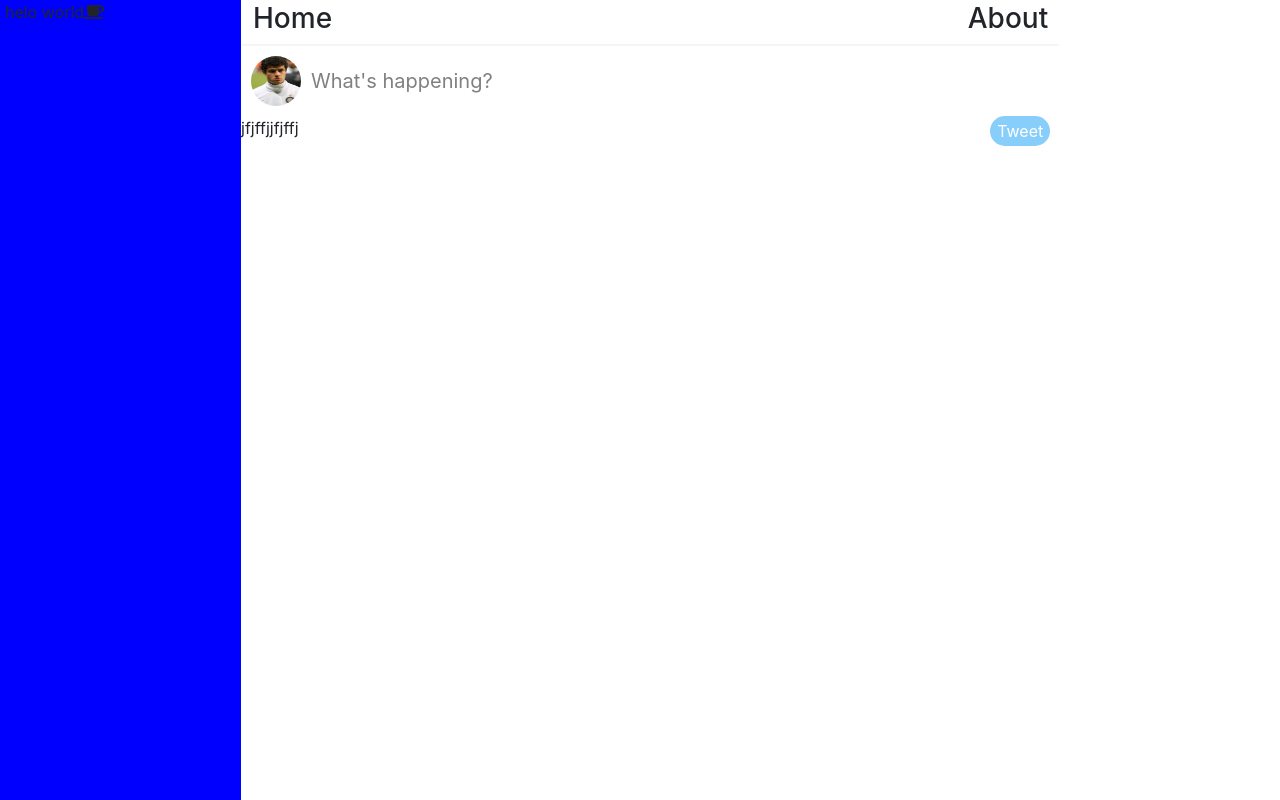
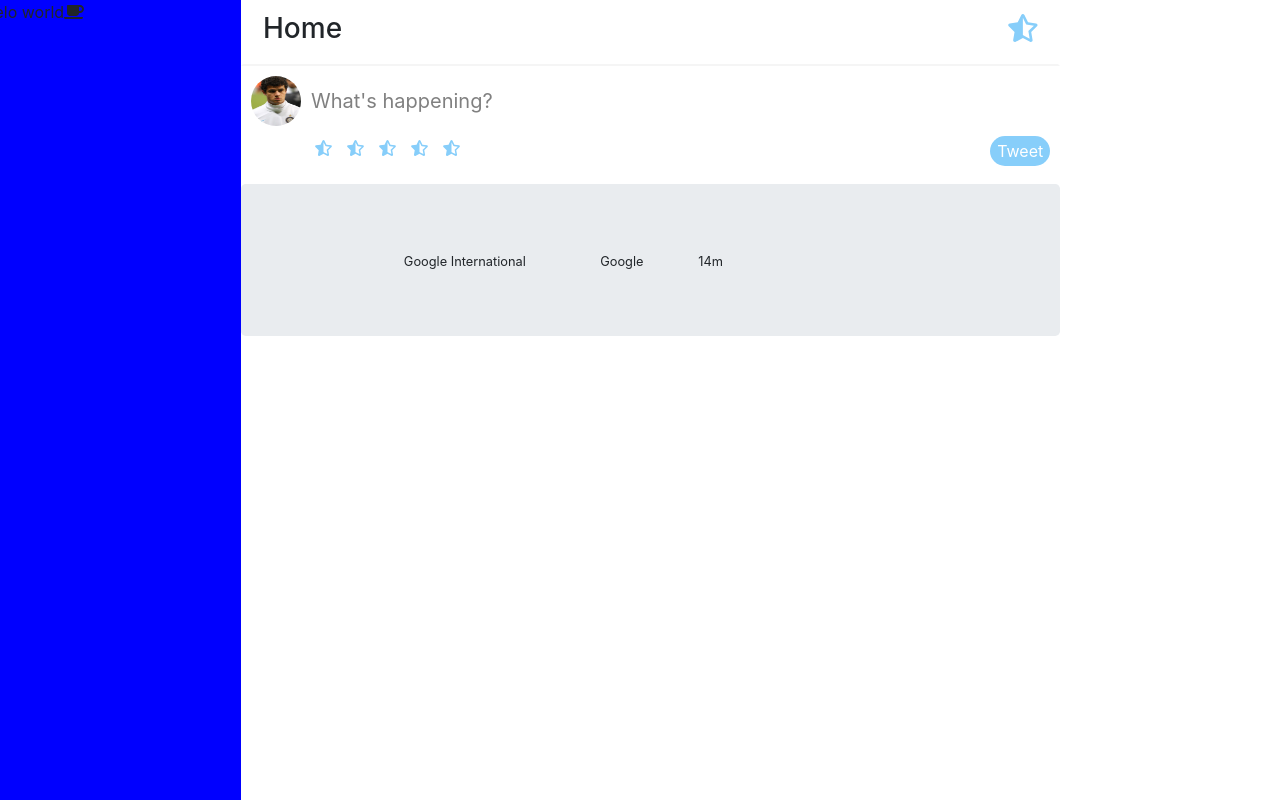
Before and after one commit to kingsoo123/twitter-clone, a React (Create React App) app: page / in a window 1280 px wide. Built offline with nearby package versions, Linux system fonts and the light colour scheme.

Commit message:
center component created

```diff
--- a/src/component/CenterPage.jsx
+++ /dev/null
@@ -1,39 +0,0 @@
-import React from 'react';
-import './style.css';
-import coutinho from '../images/coutinho.jpg'
-
-
-const CenterComponent = () => {
-    return(
-        <>
-        <div className="centerComponent">
-            <div className="content-head">
-            <h3 style={{textAlign: 'start', width: '50%', marginLeft: '10px'}}>Home</h3>
-            <h3 style={{textAlign: 'end', width: '50%', marginRight: '10px'}}> About</h3>
-            </div>
-
-            <div>
-                <div style={{display: 'flex', margin: '10px'}}>
-                    <img style={{borderRadius: '50%'}} alt='' src={coutinho} width='50px' height='50px' />
-                    <p style={{textAlign: 'center', fontSize: '20px', whiteSpace: 'pre-wrap', margin: '10px 10px 10px 10px', color: 'grey'}}>What's happening?</p>
-                </div>
-
-                <div>
-                    <div style={{float: 'left', display: 'flex', justifyContent: 'space-around'}}>
-                        <span><p>jfjffj</p></span>
-                         <span><p>jfjffj</p></span>
-
-                    </div>
-                    <button
-                    style={{borderRadius: '15px', backgroundColor: 'lightskyblue', float: 'right', margin: '0px 10px 0px 0px',
-                    color: 'white', border: 'white', width:'60px', height: '30px'}}>Tweet</button>
-                </div>
-
-            </div>
-        </div>
-        </>
-    )
-}
-
-
-export default CenterComponent;
--- a/src/component/LandingPage.jsx
+++ b/src/component/LandingPage.jsx
@@ -1,7 +1,7 @@
 import React from 'react';
 import './style.css'
 import LeftComponent from './LeftComponent'
-import CenterComponent from './CenterPage';
+import CenterComponent from './centerComponent/CenterPage';
 
 
 const LadingPage = ()=>{
--- /dev/null
+++ b/src/component/centerComponent/CenterPage.jsx
@@ -0,0 +1,23 @@
+import React from 'react';
+import '../style.css';
+import Head from './Head';
+import Tweet from './Tweet';
+
+
+const CenterComponent = () => {
+    return(
+        <>
+        <div className="centerComponent">
+         <Head />
+         <br/>
+         <br />
+         <Tweet />
+
+        </div>
+
+        </>
+    )
+}
+
+
+export default CenterComponent;
--- /dev/null
+++ b/src/component/centerComponent/Head.jsx
@@ -0,0 +1,44 @@
+import '../style.css'
+import { faStarHalfAlt } from '@fortawesome/free-solid-svg-icons'
+import { FontAwesomeIcon } from '@fortawesome/react-fontawesome';
+import coutinho from '../../images/coutinho.jpg'
+
+
+const coff = <FontAwesomeIcon icon={faStarHalfAlt} />
+
+
+const Head = () => {
+    return(
+        <>
+        <div className="content-head">
+        <h3 style={{textAlign: 'start', width: '50%', marginLeft: '10px'}}>Home</h3>
+        <h3 style={{textAlign: 'end', width: '50%', marginRight: '10px', color:'lightskyblue'}}> {coff}</h3>
+        </div>
+
+        <div>
+                <div style={{display: 'flex', margin: '10px'}}>
+                    <img style={{borderRadius: '50%'}} alt='' src={coutinho} width='50px' height='50px' />
+                    <p style={{textAlign: 'center', fontSize: '20px', whiteSpace: 'pre-wrap', margin: '10px 10px 10px 10px', color: 'grey'}}>What's happening?</p>
+                </div>
+
+                <div>
+                    <div style={{float: 'left', display: 'flex', marginLeft: '9%'}}>
+                        <p style={{paddingRight: '15px', color: 'lightskyblue'}}>{coff}</p>
+                        <p style={{paddingRight: '15px', color: 'lightskyblue'}}>{coff}</p>
+                        <p style={{paddingRight: '15px', color: 'lightskyblue'}}>{coff}</p>
+                        <p style={{paddingRight: '15px', color: 'lightskyblue'}}>{coff}</p>
+                        <p style={{color: 'lightskyblue'}}>{coff}</p>
+
+                    </div>
+                    <button
+                    style={{borderRadius: '15px', backgroundColor: 'lightskyblue', float: 'right', margin: '0px 10px 0px 0px',
+                    color: 'white', border: 'white', width:'60px', height: '30px'}}>Tweet</button>
+                </div>
+
+            </div>
+        </>
+    );
+}
+
+
+export default Head;
--- /dev/null
+++ b/src/component/centerComponent/Tweet.jsx
@@ -0,0 +1,35 @@
+
+
+const Tweet = () => {
+    return(
+        <div className="jumbotron">
+       <div className="row">
+            <div className="col-2">
+                {/* <img style={{borderRadius: '50%'}} src="https://assets.telegraphindia.com/telegraph/2020/Oct/1603223670_google.jpg" alt="" /> */}
+            </div>
+
+            <div className="col-9">
+                {/* Top inner row */}
+
+               <div className="row">
+                <div className="col-4">
+                <small>Google International</small>
+                </div>
+                <div className="col-2">
+                <small>Google</small>
+                </div>
+                <div className="col-2">
+                    <small>14m</small>
+                </div>
+
+               </div>
+
+            </div>
+
+       </div>
+
+      </div>
+    );
+}
+
+export default Tweet;
--- a/src/component/style.css
+++ b/src/component/style.css
@@ -3,12 +3,17 @@
     width: 30%;
     height: 100vh;
     background-color: rebeccapurple;
-    padding-left: 20px;
 }
 .rightComponent{
     width: 30%;
     height: 100vh;
     background-color: yellow;
+}
+
+.tweet{
+    background-color: red;
+    display: flex;
+    position: relative;
 }
 
 .centerComponent{
@@ -18,10 +23,10 @@
     position: relative;
 }
 
-
 .content-head{
     justify-items: normal;
     display: flex;
+    padding: 10px;
     border-bottom-color: whitesmoke;
     border-left-color: transparent;
     border-right-color: transparent;
@@ -30,10 +35,10 @@
     border-style: solid;
 }
 
-
   @media screen and (max-width: 500px) {
     .leftComponent {
     display: none;
+    background-color: red !important;
     }
 
     .centerComponent{
```
Also changed, not shown: 2 other files (tests, documents, lock files or other folders).
